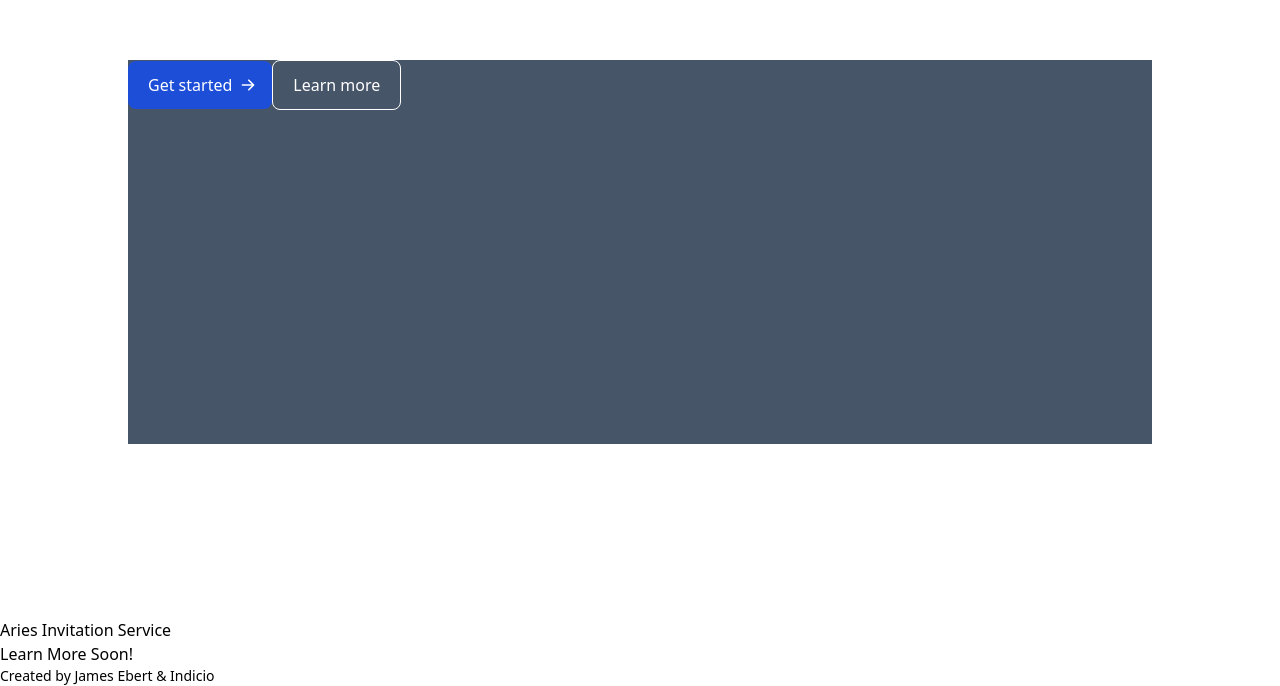
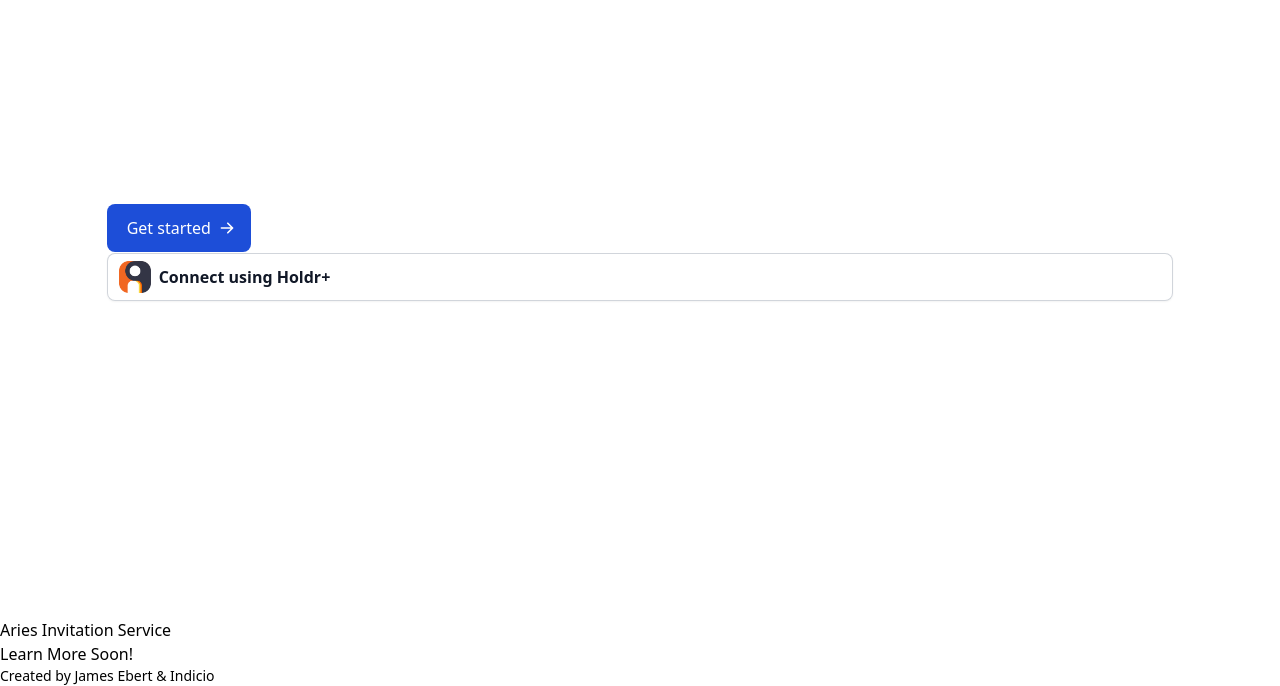
Before and after one commit to Indicio-tech/didcomm-invitation-service, a React (Vite) app: page / in a window 1280 px wide. Shown: the part 114-800 px from the top of the page. Built offline with nearby package versions, Linux system fonts and the light colour scheme.

Commit message:
feat: basic connect button
Signed-off-by: James Ebert <jamesebert.k@gmail.com>

```diff
--- a/package.json
+++ b/package.json
@@ -7,6 +7,7 @@
     "dev": "vite",
     "build": "tsc && vite build",
     "lint": "eslint src --ext ts,tsx --report-unused-disable-directives --max-warnings 0",
+    "format": "yarn run prettier --write .",
     "preview": "vite preview"
   },
   "dependencies": {
--- a/src/App.tsx
+++ b/src/App.tsx
@@ -2,12 +2,14 @@
 import QRCode from 'react-qr-code'
 import { BrowserRouter, Route, Routes, useParams } from 'react-router-dom'
 
-function App() {
+import holdrLogo from './assets/holdr-app-icon.png'
+
+const App = () => {
   return (
     <>
       <div className="flex h-screen w-full flex-col justify-between">
         <div className="flex h-full w-full items-center justify-center">
-          <div className="h-96 w-4/5 bg-slate-600">
+          <div className="w-5/6 bg-white">
             <a
               href="#"
               className="inline-flex items-center justify-center rounded-lg bg-blue-700 px-5 py-3 text-center text-base font-medium text-white hover:bg-blue-800 focus:ring-4 focus:ring-blue-300 dark:focus:ring-blue-900"
@@ -33,6 +35,13 @@
             >
               Learn more
             </a>
+            <button
+              type="button"
+              className="inline-flex w-full items-center rounded-lg bg-white px-3 py-2 text-base font-semibold text-gray-900 shadow-sm ring-1 ring-inset ring-gray-300 hover:bg-gray-50"
+            >
+              <img className="mr-2 inline-block h-8 w-8 rounded-lg" src={holdrLogo} alt="" />
+              <p>Connect using Holdr+</p>
+            </button>
           </div>
         </div>
         <BrowserRouter>
```
Also changed, not shown: src/assets/holdr-app-icon.png (added), 1 other file (tests, documents, lock files or other folders).
